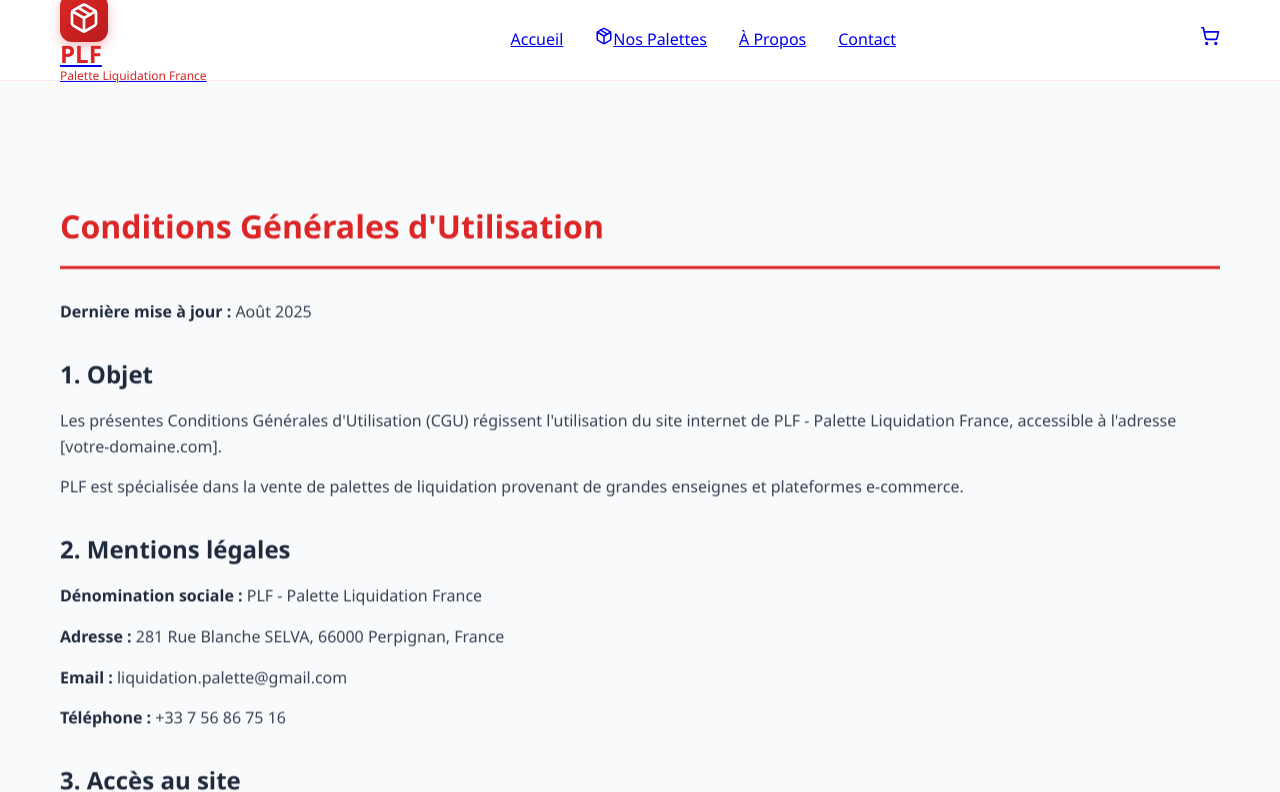
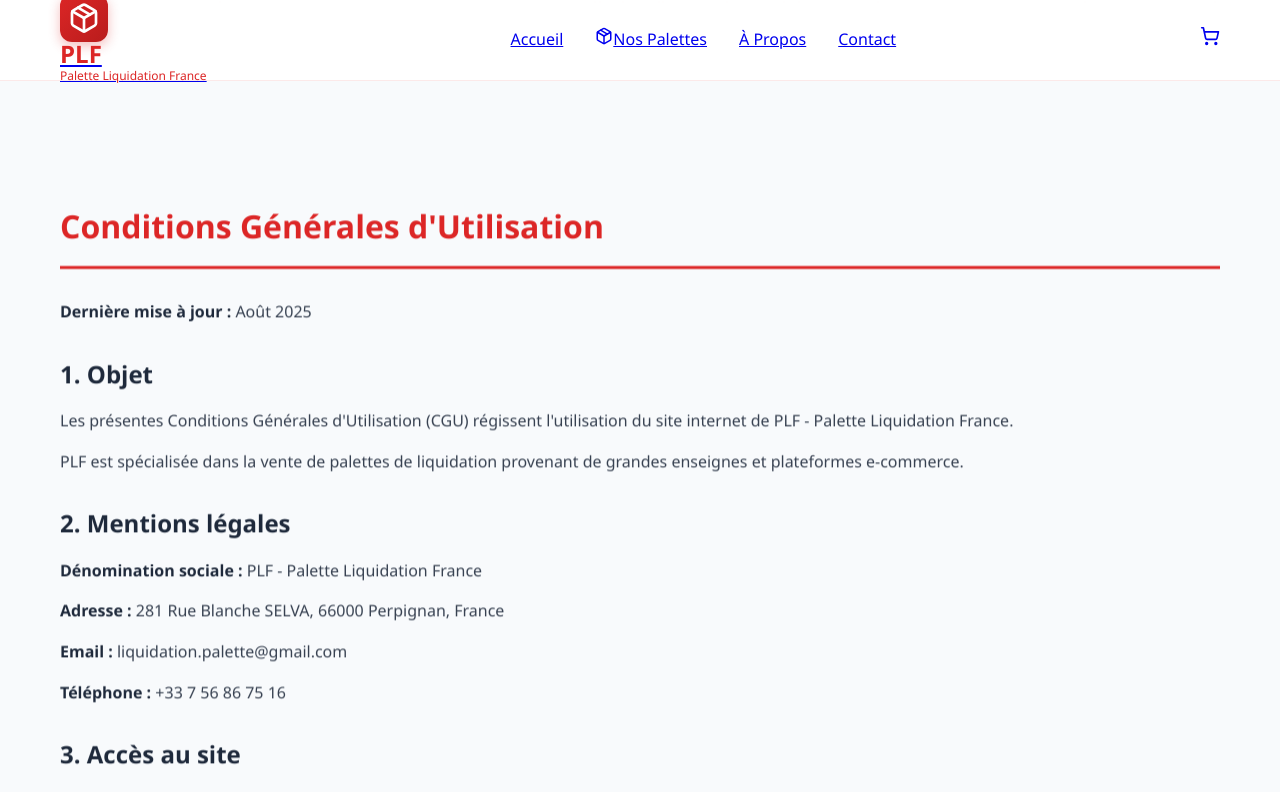
Before and after one commit to Merf004/PLF, a React (Create React App) app in the folder plf-palette-liquidation/: page /legal/cgu in a window 1280 px wide. Shown: the top 792 px of the page. Built offline with nearby package versions, Linux system fonts and the light colour scheme.

Commit message:
Application OK

```diff
--- a/plf-palette-liquidation/src/pages/CGU.js
+++ b/plf-palette-liquidation/src/pages/CGU.js
@@ -10,7 +10,7 @@
         <h2>1. Objet</h2>
         <p>
           Les présentes Conditions Générales d'Utilisation (CGU) régissent l'utilisation du site internet
-          de PLF - Palette Liquidation France, accessible à l'adresse [votre-domaine.com].
+          de PLF - Palette Liquidation France.
         </p>
         <p>
           PLF est spécialisée dans la vente de palettes de liquidation provenant de grandes enseignes
```
